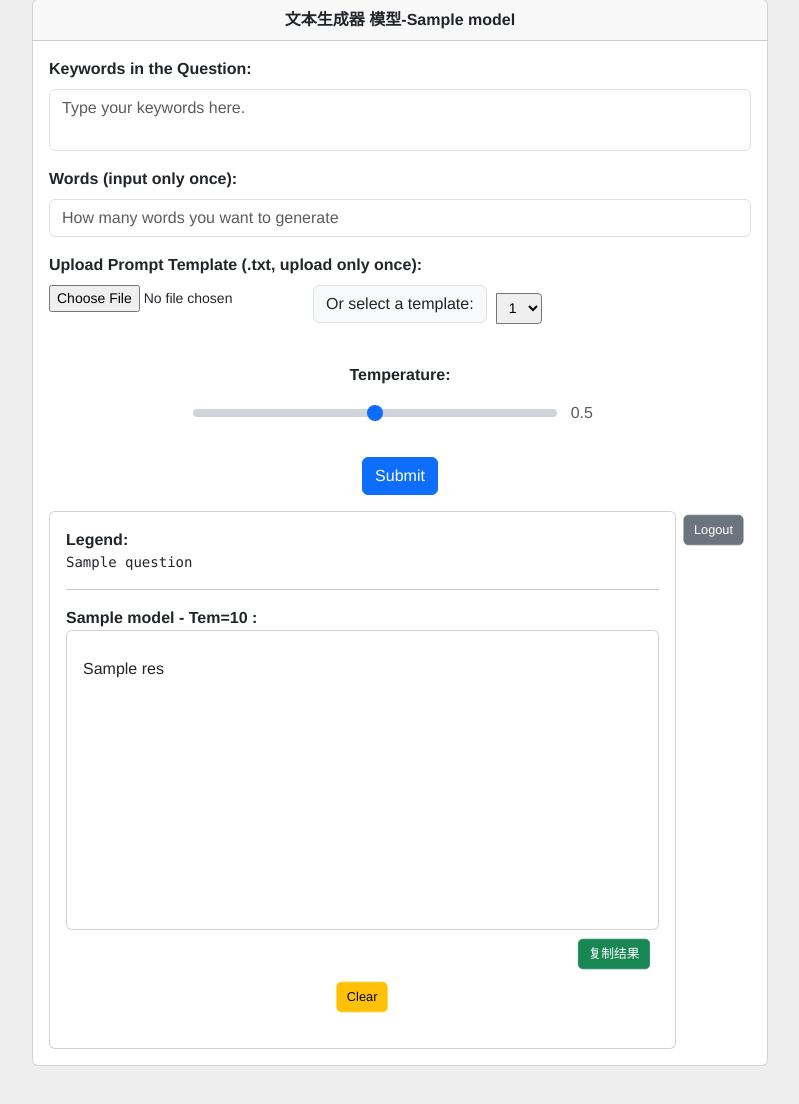
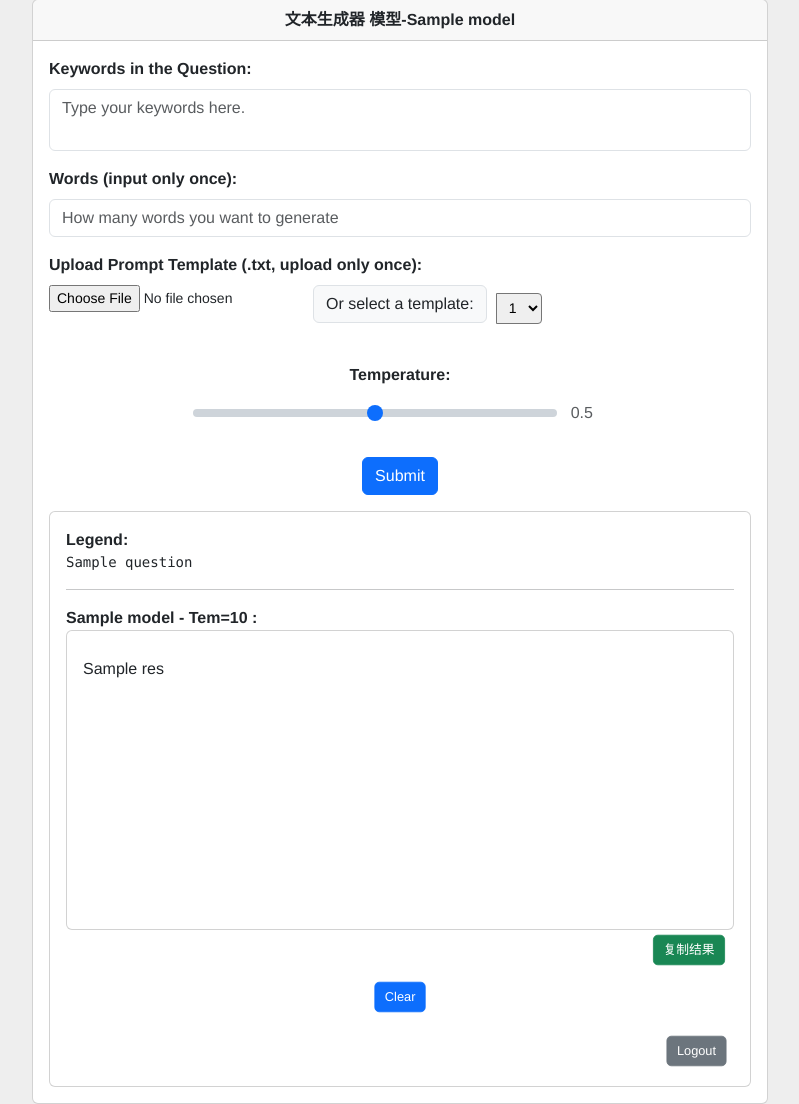
Before and after one commit to kangjian99/ChatGPTweb, a Flask app: template templates/chat.html in a window 1280 px wide. Shown: the part 318-1422 px from the top of the page, without its empty margins (240-1039 px from the left). Before the commit the page ends 1384 px from the top, so only its background shows below. Run offline with Flask 2, Linux system fonts and the light colour scheme; the template is opened without the code that fills it: most values are stand-ins (such as "Sample title", 1, 10 or a date in 2020).

Commit message:
Add files via upload

```diff
--- a/templates/chat.html
+++ b/templates/chat.html
@@ -68,9 +68,7 @@
                         </div>
                         <input type="hidden" name="logged_in" value="{{ session.get('logged_in') }}">
                     </form>
-                    <form action="{{ url_for('logout') }}" method="get" style="float: right; transform: scale(0.8);">
-  <button class="btn btn-secondary">Logout</button>
-</form>
+
                     <div id="loading" style="display:none; color:gray;"><b>Waiting for the response...</b></div>
 
                     {% if question %}
@@ -87,17 +85,20 @@
             <div id="copy-animation" class="hide">
                 <div class="message">已复制到剪贴板！</div>
             </div>
-            <button onclick="copyToClipboard()" class="btn btn-success" style="float:right; margin-top: 5px; transform: scale(0.8);">复制结果</button>
+            <button onclick="copyToClipboard()" class="btn btn-success" style="float:right; margin-top: 1px; transform: scale(0.8);">复制结果</button>
             <br><br>
             <form method="post">
                 <div class="form-group" style="text-align: center;">
-                    <button name="clear" value="1" class="btn btn-warning" style="transform: scale(0.8);">Clear</button>
+                    <button name="clear" value="1" class="btn btn-primary" style="transform: scale(0.8);">Clear</button>
                 </div>
                 <input type="hidden" name="logged_in" value="{{ session.get('logged_in') }}">
             </form>
 
         </div>
                 {% endif %}
+                <form action="{{ url_for('logout') }}" method="get" style="float: right; transform: scale(0.8);">
+  <button class="btn btn-secondary">Logout</button>
+</form>
     </div>
 </div>
     <script>
```
